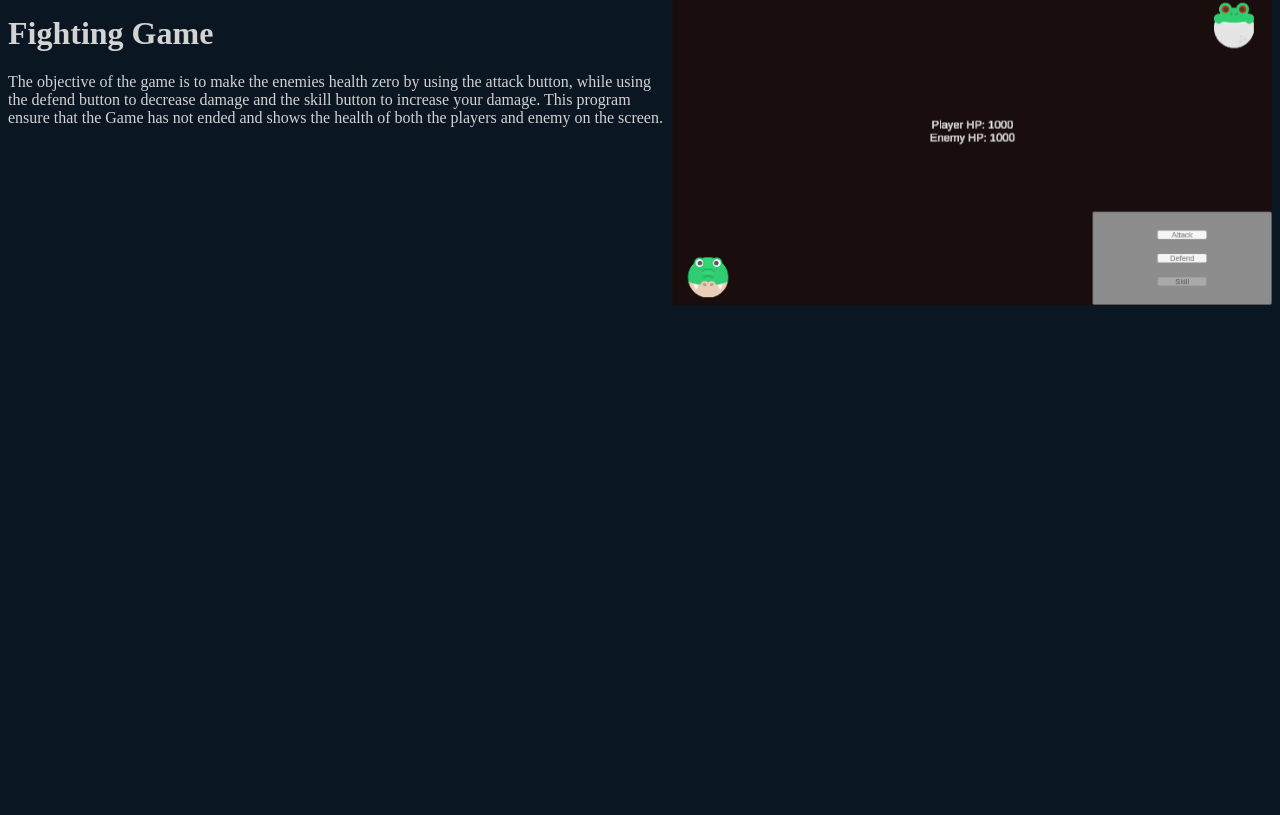
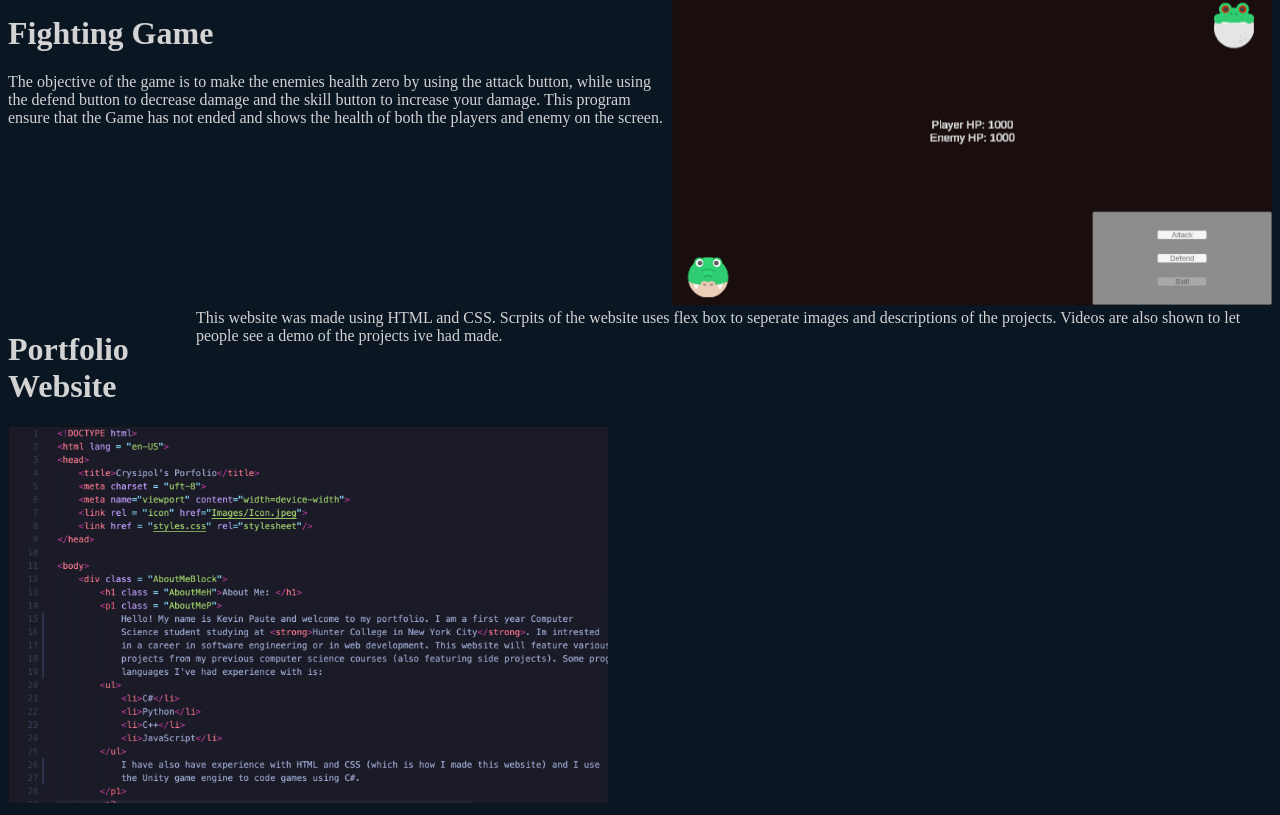
Before and after one commit to Crysipol/Crysipol_Portfolio_Website, a plain HTML site: page index.html in a window 1280 px wide. Shown: the part 591-1406 px from the top of the page. Before the commit the page ends 908 px from the top, so only its background shows below. Drawn offline with Linux system fonts and the light colour scheme.

Commit message:
Added Project 3

```diff
--- a/index.html
+++ b/index.html
@@ -69,5 +69,21 @@
         </div>
     </div>
 
+    <div>
+        <div class = "Project">
+            <h1 class = "Portfolio Website">Portfolio Website</h1>
+            <p1>
+                This website was made using HTML and CSS. Scrpits of the website uses flex box to seperate
+                images and descriptions of the projects. Videos are also shown to let people see a demo of
+                the projects ive had made.
+            </p1>
+        </div>
+        <div class = "ProjectImage">
+            <a href = "https://github.com/Crysipol/Crysipol_Portfolio_Website">
+                <img width = "600" height = "auto" src = "WebsiteCode(Placeholder).png" alt = "lines of code">
+            </a>
+        </div>
+    </div>
+
 </body>
 </html>
```
Also changed, not shown: WebsiteCode(Placeholder).png (added). Lines whose indentation alone changed are shown as unchanged.
